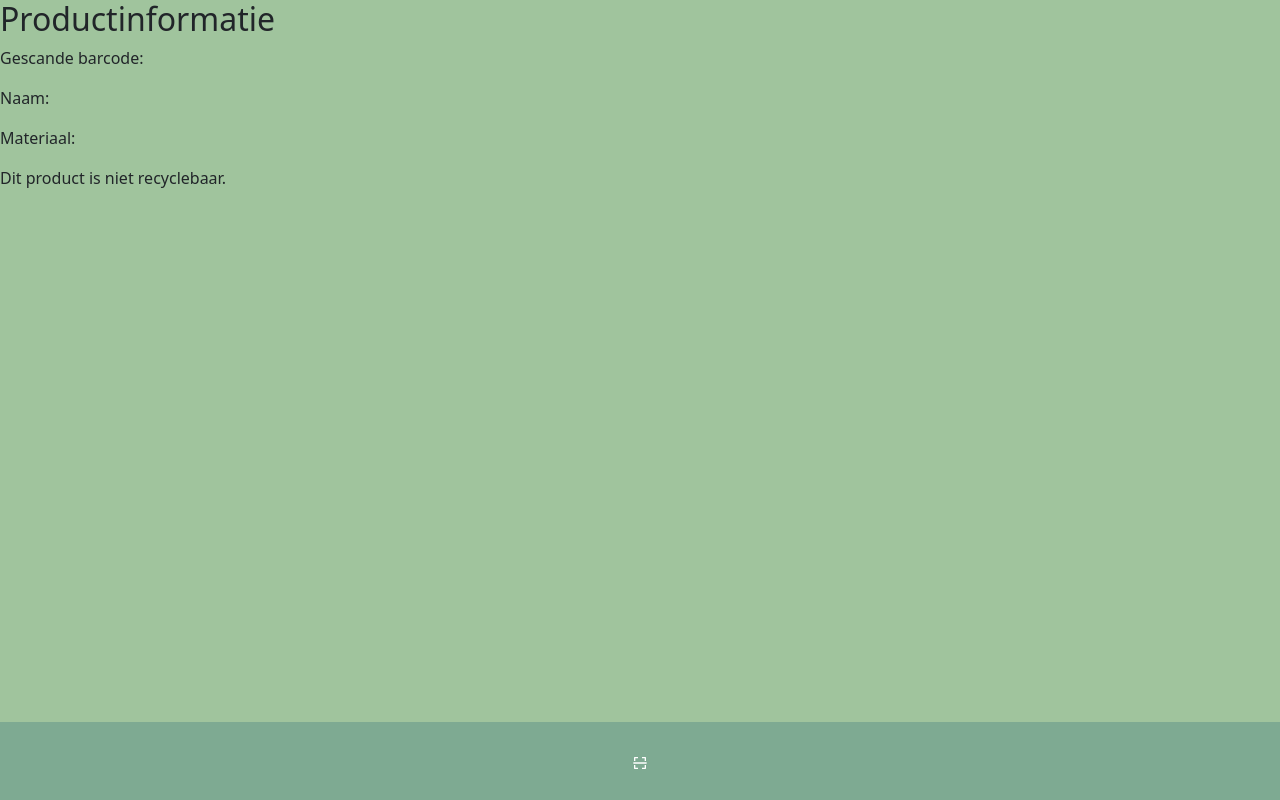
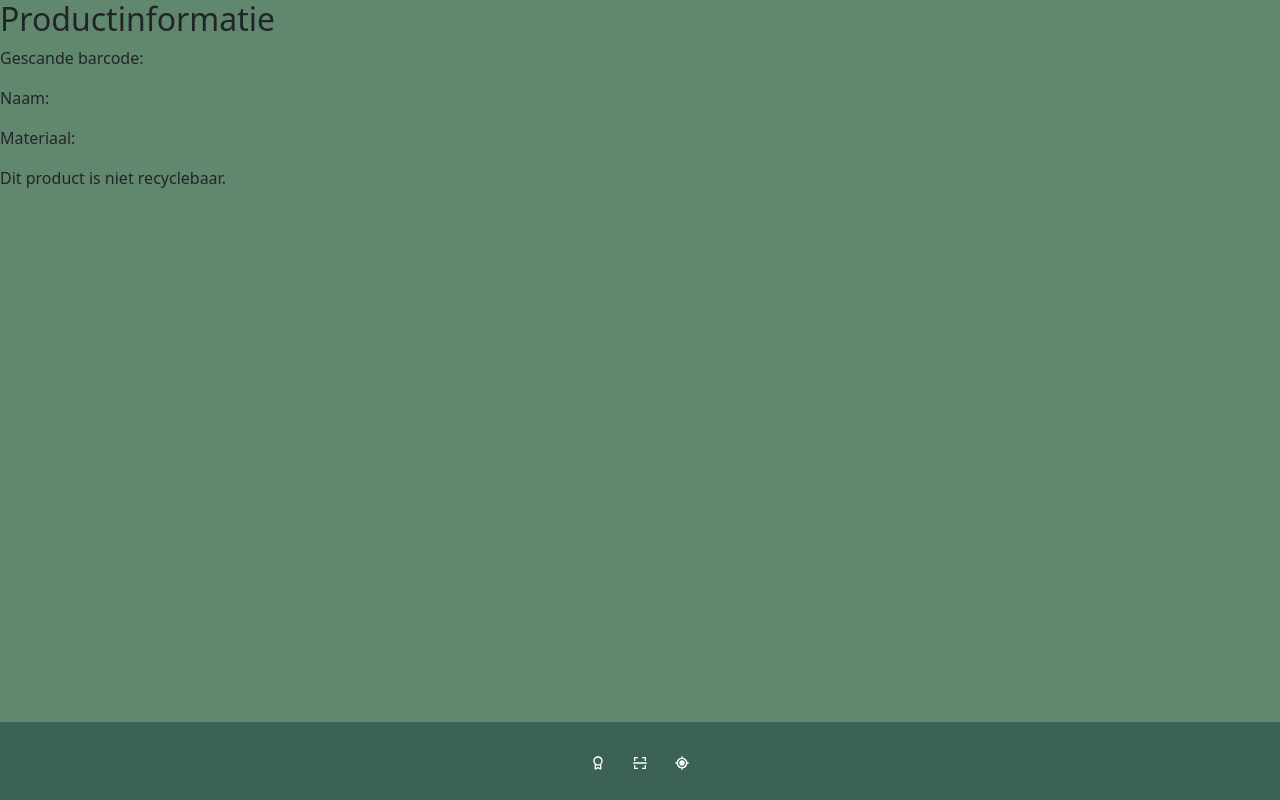
Before and after one commit to nickybreezy/wasteless, a React (Create React App) app: page / in a window 1280 px wide. Built offline with nearby package versions, Linux system fonts and the light colour scheme.

Commit message:
chnaged background color

```diff
--- a/src/App.css
+++ b/src/App.css
@@ -49,7 +49,7 @@
   bottom: 0;
   left: 0;
   width: 100%;
-  background-color: #7EAA92;
+  background-color: #3C6255;
   color: white;
   padding: 20px;
   text-align: center;
@@ -60,5 +60,5 @@
 
 .app-container {
   height: 100vh;
-  background-color: #A0C49D;
+  background-color: #61876E;
 }
--- a/src/App.js
+++ b/src/App.js
@@ -2,7 +2,9 @@ import React, { useEffect, useState } from 'react';
 import productDataJson from './productData.json';
 import 'bootstrap/dist/css/bootstrap.min.css';
 import './App.css';
-import { BiScan } from 'react-icons/bi'; // Import the Amazon icon from react-icons library
+import { BiScan } from 'react-icons/bi';
+import { BiCurrentLocation } from 'react-icons/bi';
+import { BiAward } from 'react-icons/bi';
 
 function App() {
   const [productData, setProductData] = useState({});
@@ -45,10 +47,15 @@ function App() {
 
         </div>
         <div className="bottom-bar">
+          <button className="btn btn-solid">
+            <BiAward style={{ color: 'white' }} />
+          </button>
           <button className="btn btn-solid" onClick={() => handleScan('456789123')}>
             <BiScan style={{ color: 'white' }} />
           </button>
-
+          <button className="btn btn-solid">
+            <BiCurrentLocation style={{ color: 'white' }} />
+          </button>
         </div>
       </div>
 
--- a/src/index.css
+++ b/src/index.css
@@ -5,7 +5,7 @@ body {
     sans-serif;
   -webkit-font-smoothing: antialiased;
   -moz-osx-font-smoothing: grayscale;
-  background-color: #A0C49D;
+  background-color: #61876E;
 
 }
 
```
